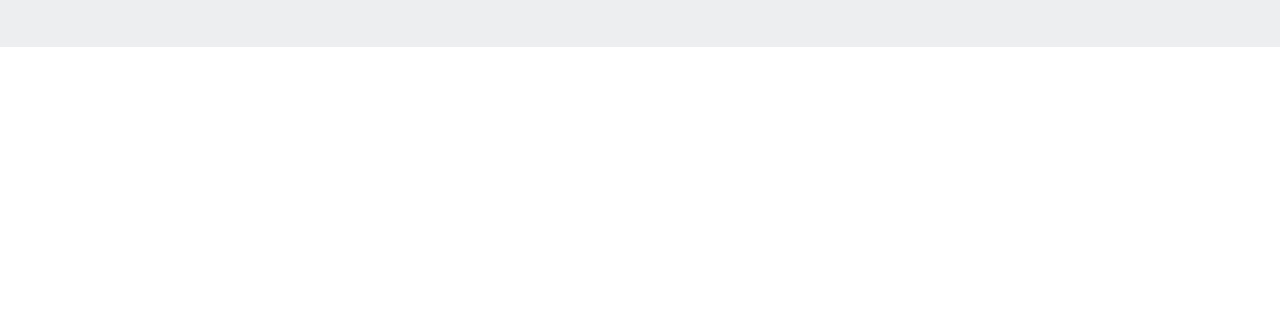
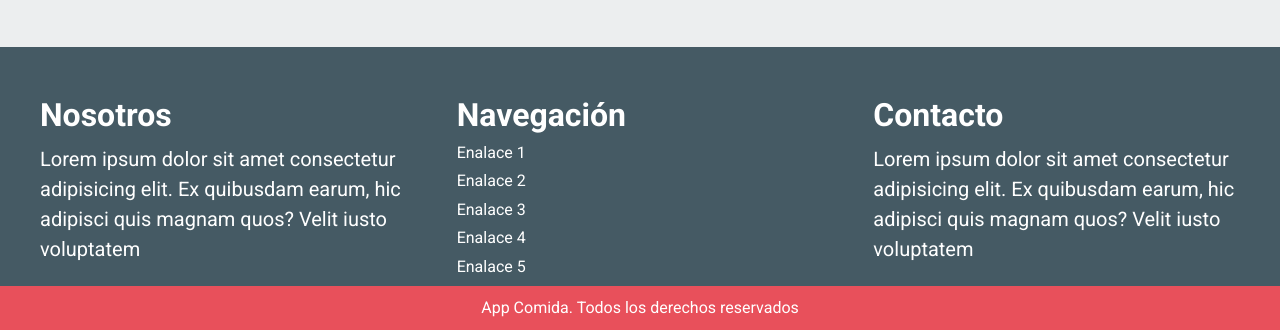
Before and after one commit to AtochePascual-Dev/De-iveryApp, a website: page index.html in a window 1280 px wide. Shown: the part 4341-4671 px from the top of the page. Before the commit the page ends 4388 px from the top, so only its background shows below. Drawn offline with nearby package versions, Linux system fonts and the light colour scheme; files that its build step writes are made by us from their sources; files whose address does not match are found by name.

Commit message:
[ADD] footer

```diff
--- a/index.html
+++ b/index.html
@@ -523,6 +523,36 @@
 			</div>
 		</div>
 	</section>
+
+	<footer class="footer">
+		<div class="footer__grid contenedor">
+
+			<div class="footer__box">
+				<h3 class="footer__title">Nosotros</h3>
+				<p>Lorem ipsum dolor sit amet consectetur adipisicing elit. Ex quibusdam earum, hic adipisci quis magnam quos?
+					Velit iusto voluptatem </p>
+			</div>
+
+			<div class="footer__box">
+				<h3 class="footer__title">Navegación</h3>
+				<nav class="footer__menu">
+					<a class="footer__link" href="#" class="footer__enlace">Enalace 1</a>
+					<a class="footer__link" href="#" class="footer__enlace">Enalace 2</a>
+					<a class="footer__link" href="#" class="footer__enlace">Enalace 3</a>
+					<a class="footer__link" href="#" class="footer__enlace">Enalace 4</a>
+					<a class="footer__link" href="#" class="footer__enlace">Enalace 5</a>
+				</nav>
+			</div>
+
+			<div class="footer__box">
+				<h3 class="footer__title">Contacto</h3>
+				<p>Lorem ipsum dolor sit amet consectetur adipisicing elit. Ex quibusdam earum, hic adipisci quis magnam quos?
+					Velit iusto voluptatem </p>
+			</div>
+		</div>
+
+		<p class="footer__copy">App Comida. Todos los derechos reservados</p>
+	</footer>
 </body>
 
 </html>
--- a/src/scss/app.scss
+++ b/src/scss/app.scss
@@ -6,3 +6,4 @@
 @use "favoritos";
 @use "repartidor";
 @use "descargar";
+@use "footer";
--- /dev/null
+++ b/src/scss/footer/_footer.scss
@@ -0,0 +1,55 @@
+@use "base/variables" as v;
+@use "base/mixins" as m;
+
+.footer {
+  padding: 5rem 0 0;
+  text-align: center;
+  background-color: v.$secundario;
+
+  @include m.tablet {
+    text-align: left;
+  }
+
+  p {
+    line-height: 1.5;
+    color: v.$blanco;
+  }
+
+  &__grid {
+    display: grid;
+    gap: 3rem;
+
+    @include m.tablet {
+      grid-template-columns: repeat(3, 1fr);
+      gap: 5rem;
+    }
+  }
+
+  &__title {
+    color: v.$blanco;
+    margin-bottom: 1rem;
+  }
+
+  &__menu {
+    display: flex;
+    flex-direction: column;
+    align-items: center;
+    gap: 1rem;
+
+    @include m.tablet {
+      align-items: flex-start;
+    }
+  }
+
+  &__link {
+    color: v.$blanco;
+  }
+
+  &__copy {
+    margin-top: 1rem;
+    padding: 1rem 0;
+    text-align: center;
+    font-size: 1.6rem;
+    background-color: v.$primario;
+  }
+}
--- /dev/null
+++ b/src/scss/footer/_index.scss
@@ -0,0 +1 @@
+@forward "./footer";
```
